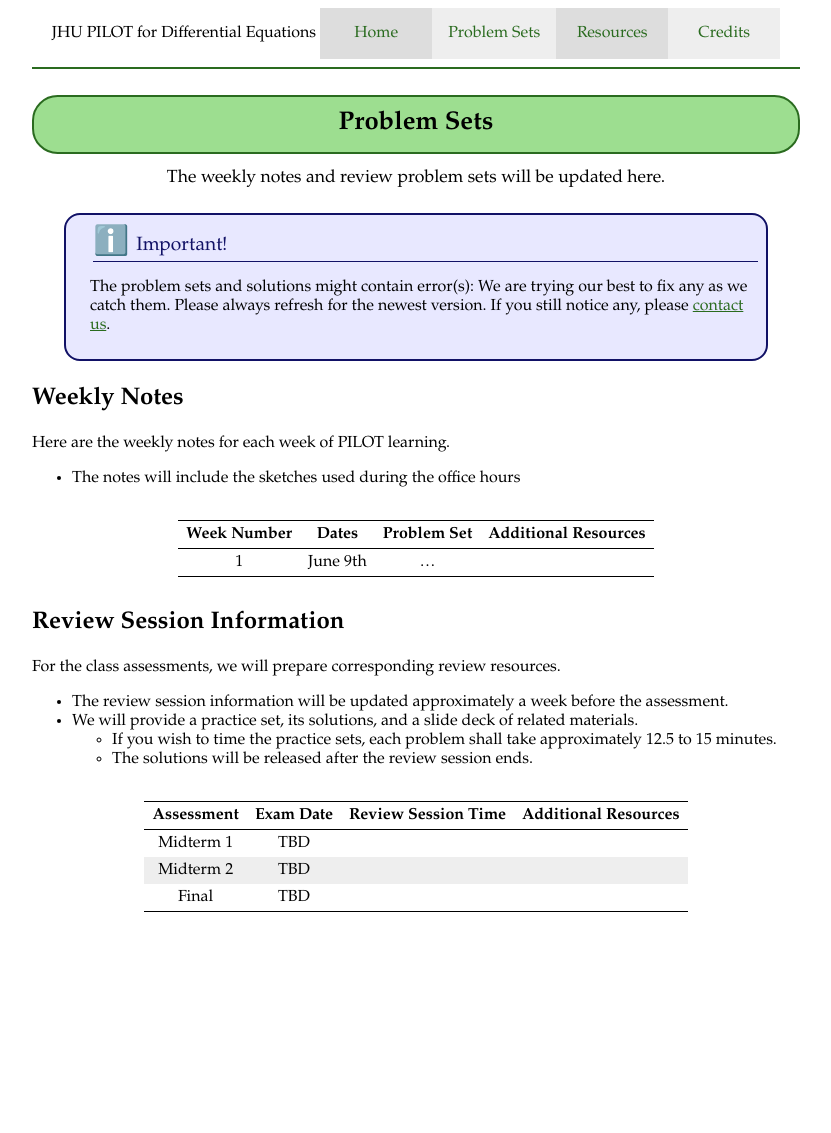
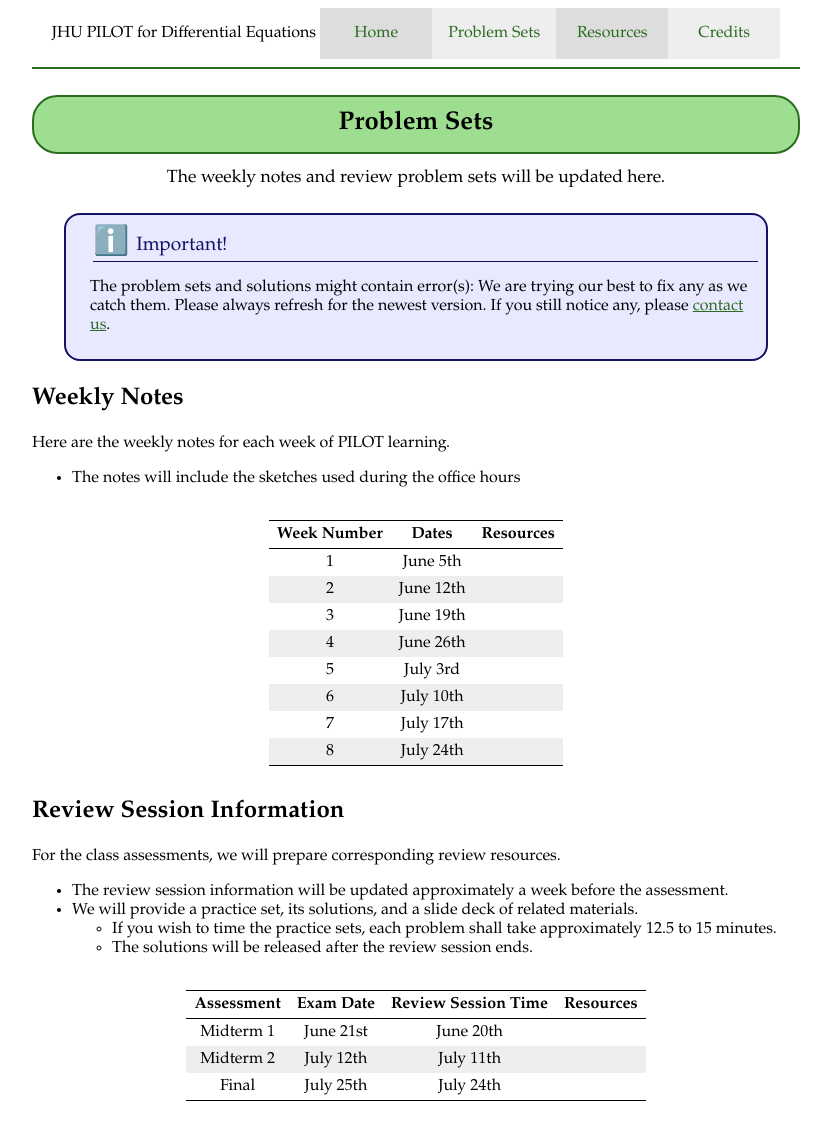
Before and after one commit to JHU-ODE-PILOT/SU25, a Jekyll site: the page built from problem_sets.md, in a window 1280 px wide. Shown: the whole page, without its empty margins (224-1055 px from the left). Built offline with Jekyll 4.4.1, drawn with Linux system fonts in a browser that asks for light colours; before the commit the page ends 944 px from its top, so only the background shows below that.

Commit message:
updated materials for SU25

```diff
--- a/problem_sets.md
+++ b/problem_sets.md
@@ -20,9 +20,16 @@ The problem sets and solutions might contain error(s): We are trying our best to
 Here are the weekly notes for each week of PILOT learning.
 - The notes will include the sketches used during the office hours
 
-| Week Number | Dates | Problem Set | Additional Resources |
-|:-----------:|:-----:|:-----------:|:---------------------|
-| 1 | June 9th | ... |
+| Week Number | Dates | Resources |
+|:-----------:|:-----:|:----------|
+| 1 | June 5th |  |
+| 2 | June 12th |  |
+| 3 | June 19th |  |
+| 4 | June 26th |  |
+| 5 | July 3rd |  |
+| 6 | July 10th |  |
+| 7 | July 17th |  |
+| 8 | July 24th |  |
 
 ## Review Session Information
 
@@ -32,8 +39,8 @@ For the class assessments, we will prepare corresponding review resources.
     - If you wish to time the practice sets, each problem shall take approximately 12.5 to 15 minutes.
     - The solutions will be released after the review session ends.
 
-| Assessment | Exam Date | Review Session Time | Additional Resources |
-|:----------:|:---------:|:-------------------:|:---------------------|
-| Midterm 1 | TBD |  |  |
-| Midterm 2 | TBD |  |  |
-| Final | TBD |  |  |
+| Assessment | Exam Date | Review Session Time | Resources |
+|:----------:|:---------:|:-------------------:|:----------|
+| Midterm 1 | June 21st | June 20th |  |
+| Midterm 2 | July 12th | July 11th |  |
+| Final | July 25th | July 24th |  |
```
Also changed, not shown: _layouts/default.html (+11 -0 lines), _layouts/mathjax.html (deleted, +0 -55 lines), index.md (+3 -3 lines), password.md (deleted, +0 -9 lines), 2 other files.
